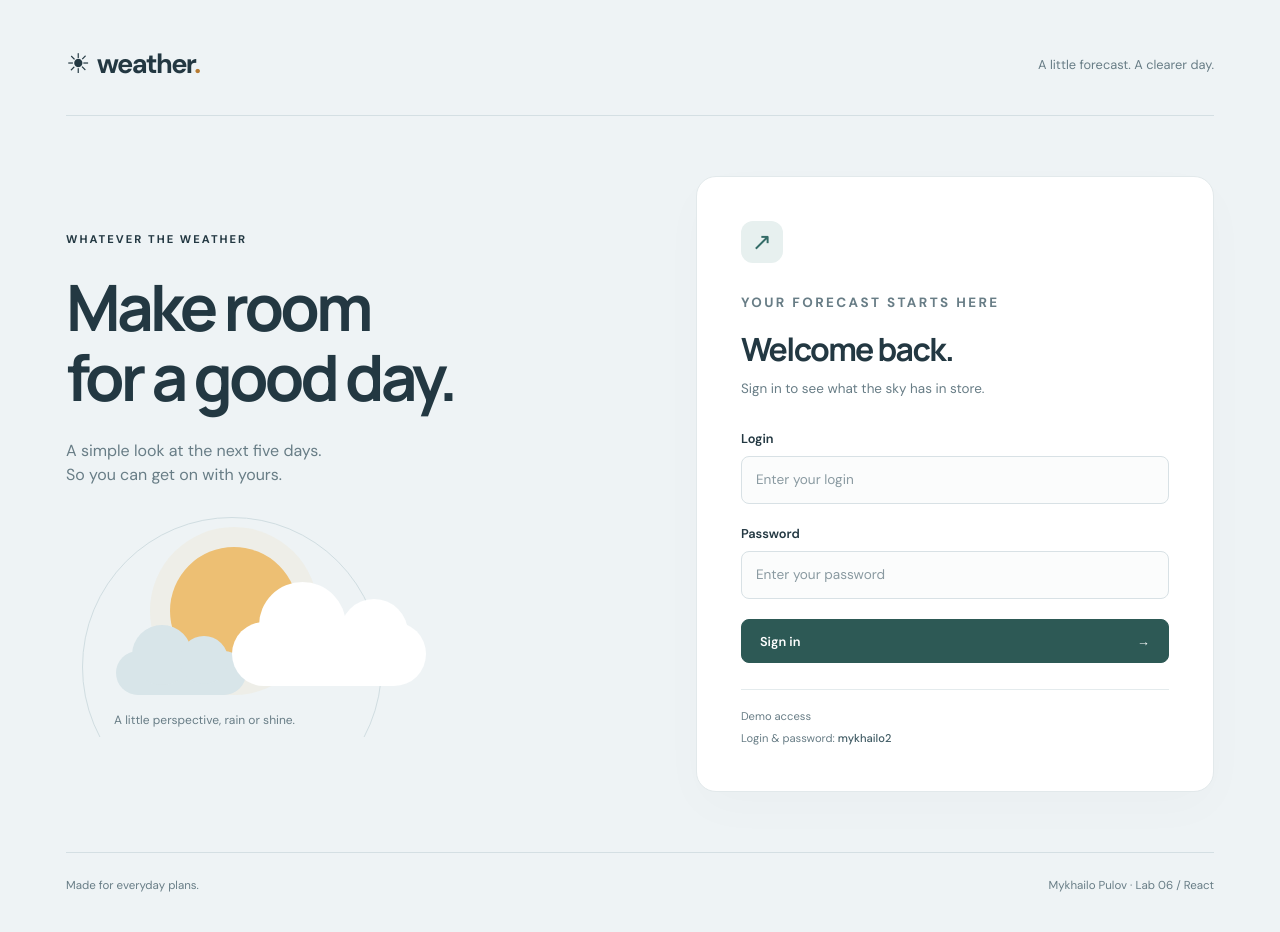
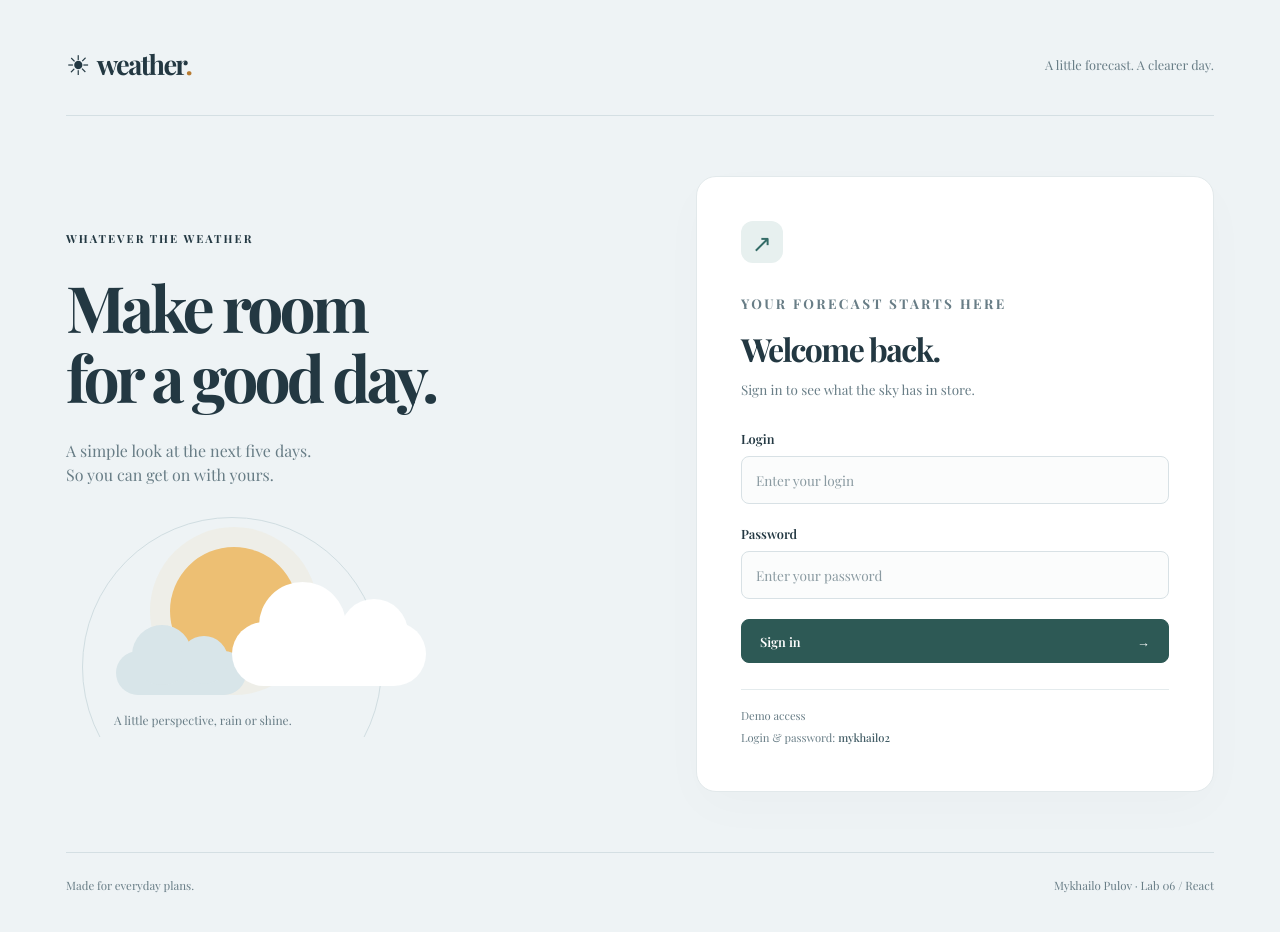
Before and after one commit to Mihail-del/WebDevelopmentToolsandPrinciples, a React (Vite) app in the folder lab6/: page /login in a window 1280 px wide. Shown: the top 932 px of the page. Built offline with nearby package versions, Linux system fonts and the light colour scheme.

Commit message:
style: use Playfair Display font

```diff
--- a/lab6/src/styles.css
+++ b/lab6/src/styles.css
@@ -1,7 +1,7 @@
-@import url('https://fonts.googleapis.com/css2?family=DM+Sans:wght@400;500;600;700&family=Manrope:wght@400;500;600;700;800&display=swap');
+@import url('https://fonts.googleapis.com/css2?family=Playfair+Display:wght@400;500;600;700;800&display=swap');
 
 :root {
-  font-family: 'DM Sans', sans-serif;
+  font-family: 'Playfair Display', serif;
   color: #233842;
   background: #eef3f5;
   font-synthesis: none;
@@ -20,7 +20,7 @@ button:disabled { cursor: wait; opacity: 0.65; }
 a { color: inherit; }
 :focus-visible { outline: 3px solid #357a86; outline-offset: 4px; }
 h1, h2, h3, p { margin: 0; }
-h1, h2, h3 { font-family: 'Manrope', sans-serif; }
+h1, h2, h3 { font-family: inherit; }
 h1 { font-size: clamp(2.6rem, 5vw, 4.5rem); line-height: 1.1; letter-spacing: -0.06em; }
 .app-shell { max-width: 1220px; margin: auto; padding: 44px 36px; }
 .eyebrow { font-size: 0.7rem; font-weight: 700; letter-spacing: 0.18em; }
@@ -85,7 +85,7 @@ h1 { font-size: clamp(2.6rem, 5vw, 4.5rem); line-height: 1.1; letter-spacing: -0
 .today-dot { width: 6px; height: 6px; background: #47776c; border-radius: 50%; }
 .weather-card time { color: #687d86; font-size: 0.75rem; }
 .weather-icon { display: block; width: 100px; height: 100px; margin: 20px auto 12px; }
-.weather-card__temperature { font-family: 'Manrope', sans-serif; font-size: 2.1rem; font-weight: 600; letter-spacing: -0.06em; }
+.weather-card__temperature { font-size: 2.1rem; font-weight: 600; letter-spacing: -0.06em; }
 .weather-card__temperature span { font-size: 1.15rem; color: #819299; font-weight: 400; }
 .weather-card__condition { color: #5a717b; font-size: 0.76rem; margin-top: 6px; min-height: 24px; }
 .weather-card__details { display: grid; gap: 8px; border-top: 1px solid #dfe8e8; margin: 18px 0 0; padding-top: 16px; font-size: 0.7rem; }
```
